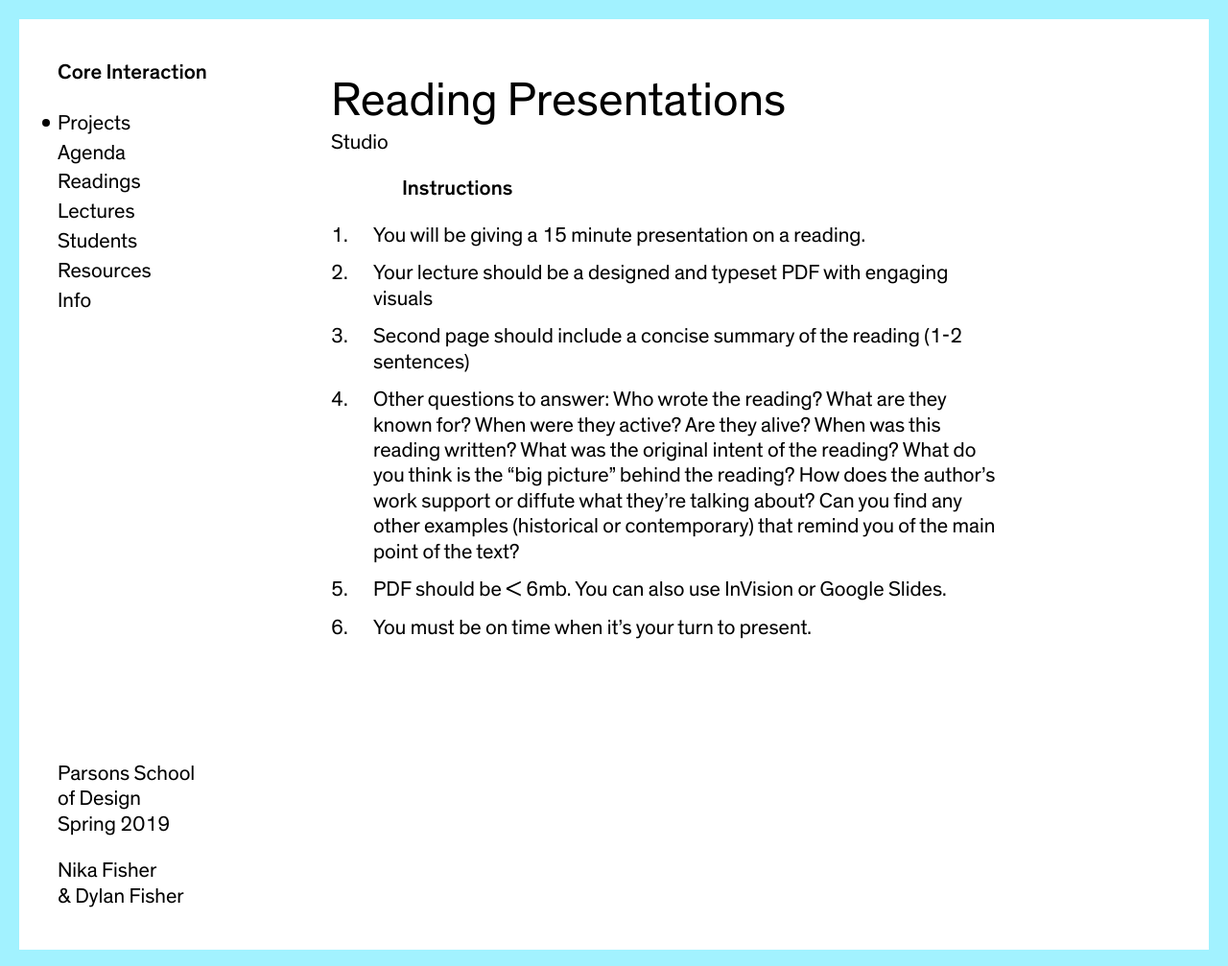
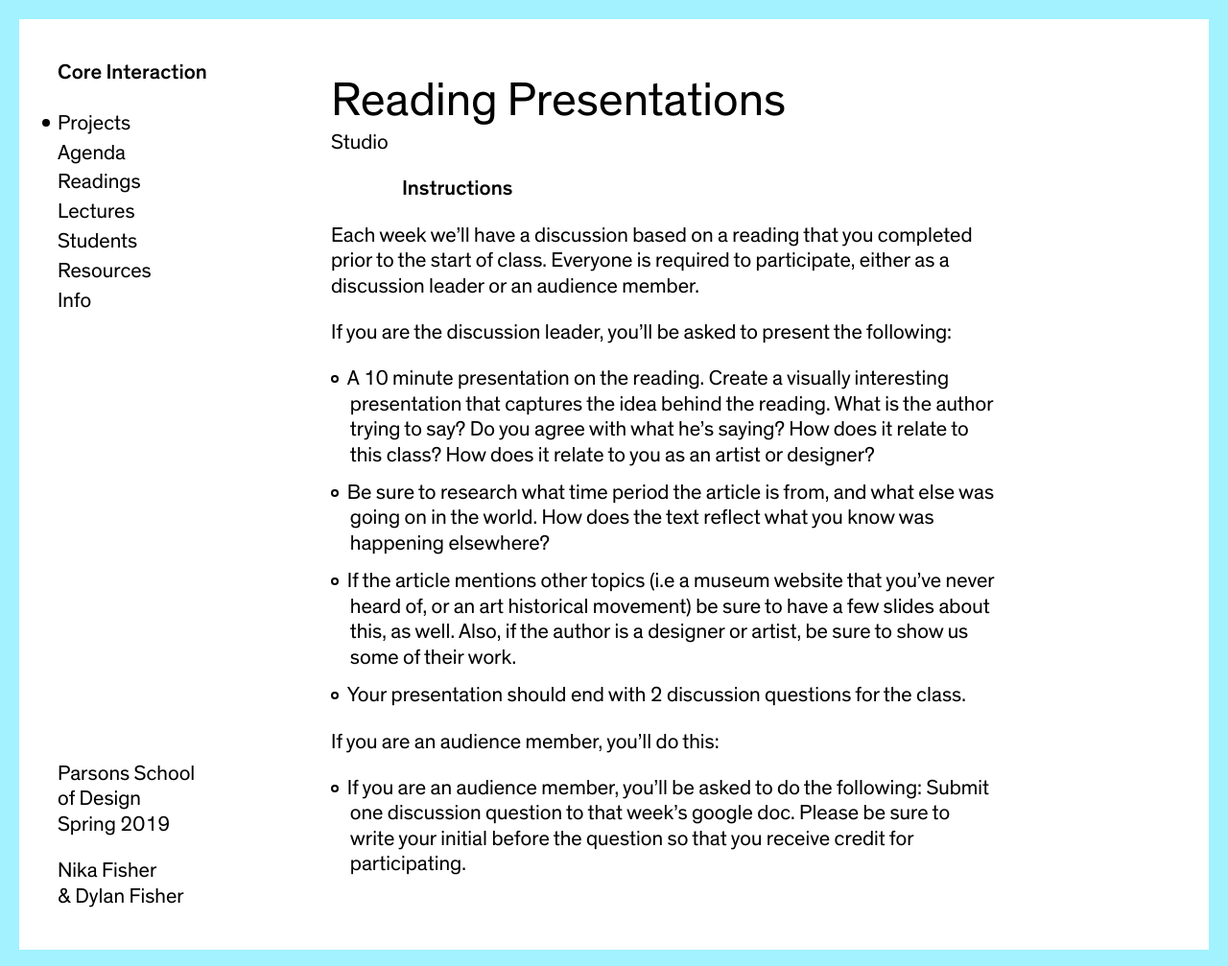
Before and after one commit to dylanfisher/ci19, a Jekyll site: the page built from _projects/reading-presentations.md, in a window 1280 px wide and 1007 px high. Shown: the whole window at 96% size. Built offline with Jekyll 4.4.1, drawn with Linux system fonts in a browser that asks for light colours.

Commit message:
Update the discussion presentaion

```diff
--- a/_projects/reading-presentations.md
+++ b/_projects/reading-presentations.md
@@ -8,9 +8,16 @@ ongoing:          true
 
 ### Instructions
 
-1. You will be giving a 15 minute presentation on a reading.
-2. Your lecture should be a designed and typeset PDF with engaging visuals
-3. Second page should include a concise summary of the reading (1-2 sentences)
-4. Other questions to answer: Who wrote the reading? What are they known for? When were they active? Are they alive? When was this reading written? What was the original intent of the reading? What do you think is the "big picture" behind the reading? How does the author&rsquo;s work support or diffute what they&rsquo;re talking about? Can you find any other examples (historical or contemporary) that remind you of the main point of the text?
-5. PDF should be < 6mb. You can also use InVision or Google Slides.
-6. You must be on time when it&rsquo;s your turn to present.
+Each week we’ll have a discussion based on a reading that you completed prior to the start of class. Everyone is required to participate, either as a discussion leader or an audience member.
+
+If you are the discussion leader, you’ll be asked to present the following:
+
+
+- A 10 minute presentation on the reading. Create a visually interesting presentation that captures the idea behind the reading. What is the author trying to say? Do you agree with what he’s saying? How does it relate to this class? How does it relate to you as an artist or designer?
+- Be sure to research what time period the article is from, and what else was going on in the world. How does the text reflect what you know was happening elsewhere?
+- If the article mentions other topics (i.e a museum website that you’ve never heard of, or an art historical movement) be sure to have a few slides about this, as well. Also, if the author is a designer or artist, be sure to show us some of their work.
+- Your presentation should end with 2 discussion questions for the class.
+
+If you are an audience member, you’ll do this:
+
+- If you are an audience member, you’ll be asked to do the following: Submit one discussion question to that week’s google doc. Please be sure to write your initial before the question so that you receive credit for participating.
```
